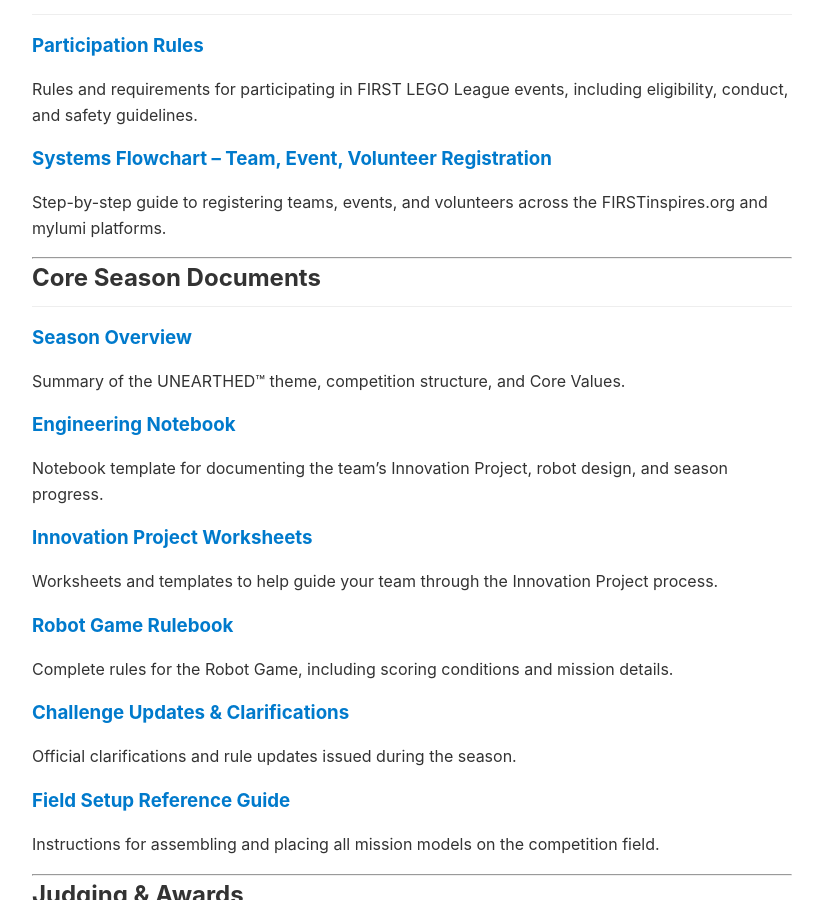
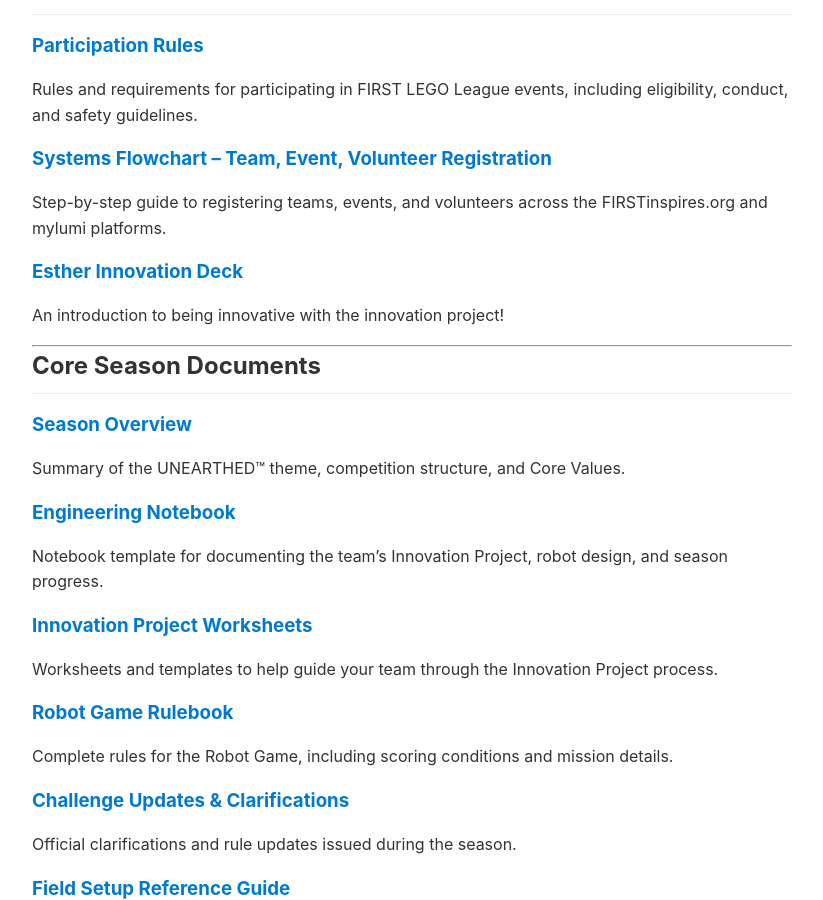
Before and after one commit to steveybaby/fll, a Jekyll site: the page built from index.md, in a window 1280 px wide and 900 px high, scrolled down 489 px. Shown: the whole window, without its empty margins (228-1051 px from the left). Built offline with Jekyll 4.4.1, drawn with Linux system fonts in a browser that asks for light colours.

Commit message:
Add Esther Innovation Deck to homepage resources
- Added link to Esther Innovation Deck in General Participation section
- Provides additional innovation project guidance and inspiration
- Complements existing Innovation Project Worksheets resource

🤖 Generated with [Claude Code](https://claude.ai/code)

Co-Authored-By: Claude <noreply@anthropic.com>

```diff
--- a/index.md
+++ b/index.md
@@ -18,6 +18,11 @@ Rules and requirements for participating in FIRST LEGO League events, including
 
 ### [Systems Flowchart – Team, Event, Volunteer Registration](https://drive.google.com/file/d/1fOU9S4MvaMfxEhEQgodrbr0RNduwFCIb/view)
 Step-by-step guide to registering teams, events, and volunteers across the FIRSTinspires.org and mylumi platforms.
+
+### [Esther Innovation Deck](https://docs.google.com/presentation/d/1nFXz6UaNS1u6l3MYtT1AiZZHcRHkyUzDXeJlXl7EKAU/edit?slide=id.g36be348cf6e_0_18#slide=id.g36be348cf6e_0_18)
+An introduction to being innovative with the innovation project!
+
+
 
 ---
 
```
